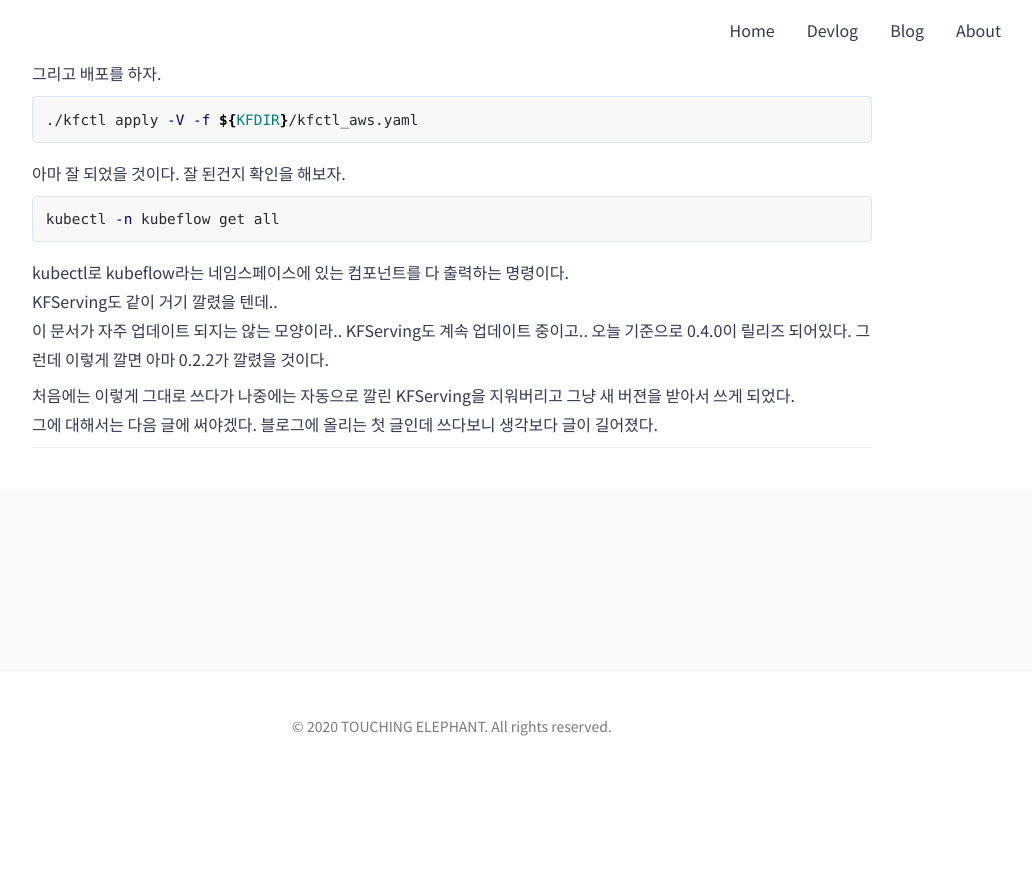
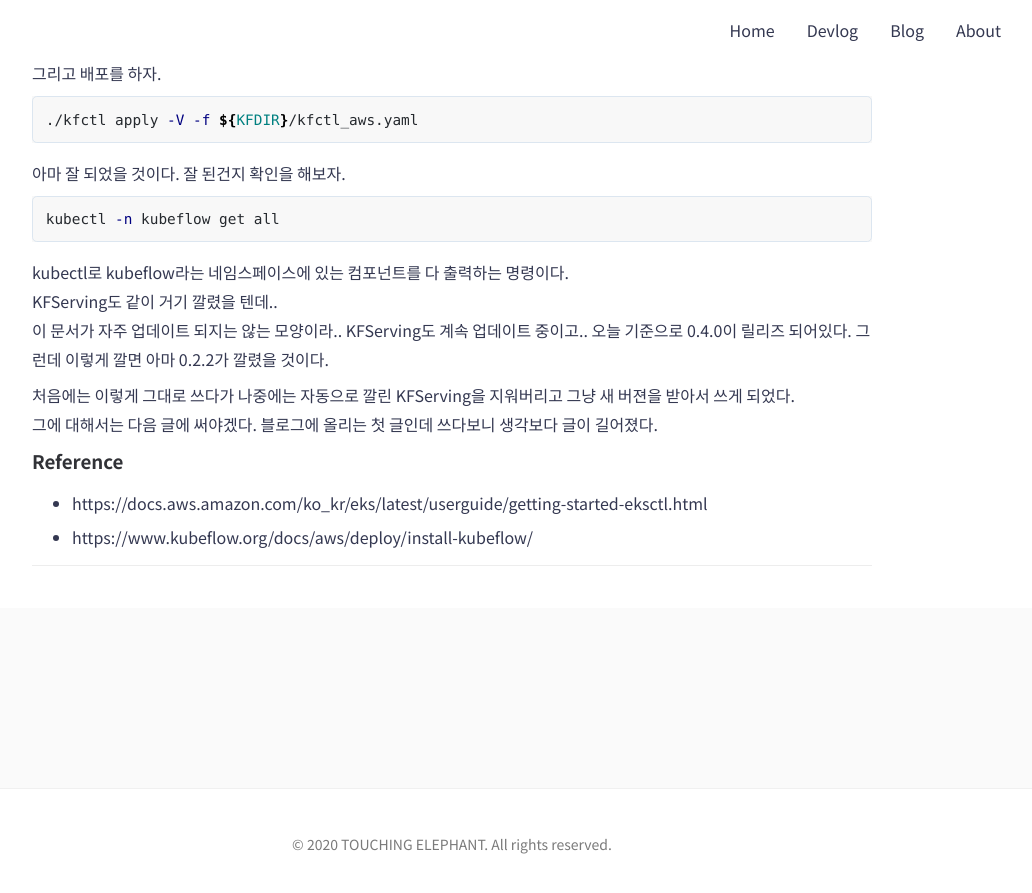
Before and after one commit to mokpolar/mokpolar.github.io, a Jekyll site: the page built from _posts/2020-07-27-eks_kubeflow.md, in a window 1280 px wide and 900 px high, scrolled down 3469 px. Shown: the top 893 px of the window, without its empty margins (188-1220 px from the left). Built offline with Jekyll 4.4.1, drawn with Linux system fonts in a browser that asks for light colours; comment, search, counter and statistics services are not loaded; before the commit the page ends 4251 px from its top, so only the background shows below that.

Commit message:
Update 2020-07-27-eks_kubeflow.md

```diff
--- a/_posts/2020-07-27-eks_kubeflow.md
+++ b/_posts/2020-07-27-eks_kubeflow.md
@@ -152,3 +152,8 @@ KFServing도 같이 거기 깔렸을 텐데..
 
 처음에는 이렇게 그대로 쓰다가 나중에는 자동으로 깔린 KFServing을 지워버리고 그냥 새 버젼을 받아서 쓰게 되었다.
 그에 대해서는 다음 글에 써야겠다. 블로그에 올리는 첫 글인데 쓰다보니 생각보다 글이 길어졌다.
+
+### Reference
+
+* https://docs.aws.amazon.com/ko_kr/eks/latest/userguide/getting-started-eksctl.html
+* https://www.kubeflow.org/docs/aws/deploy/install-kubeflow/
```
